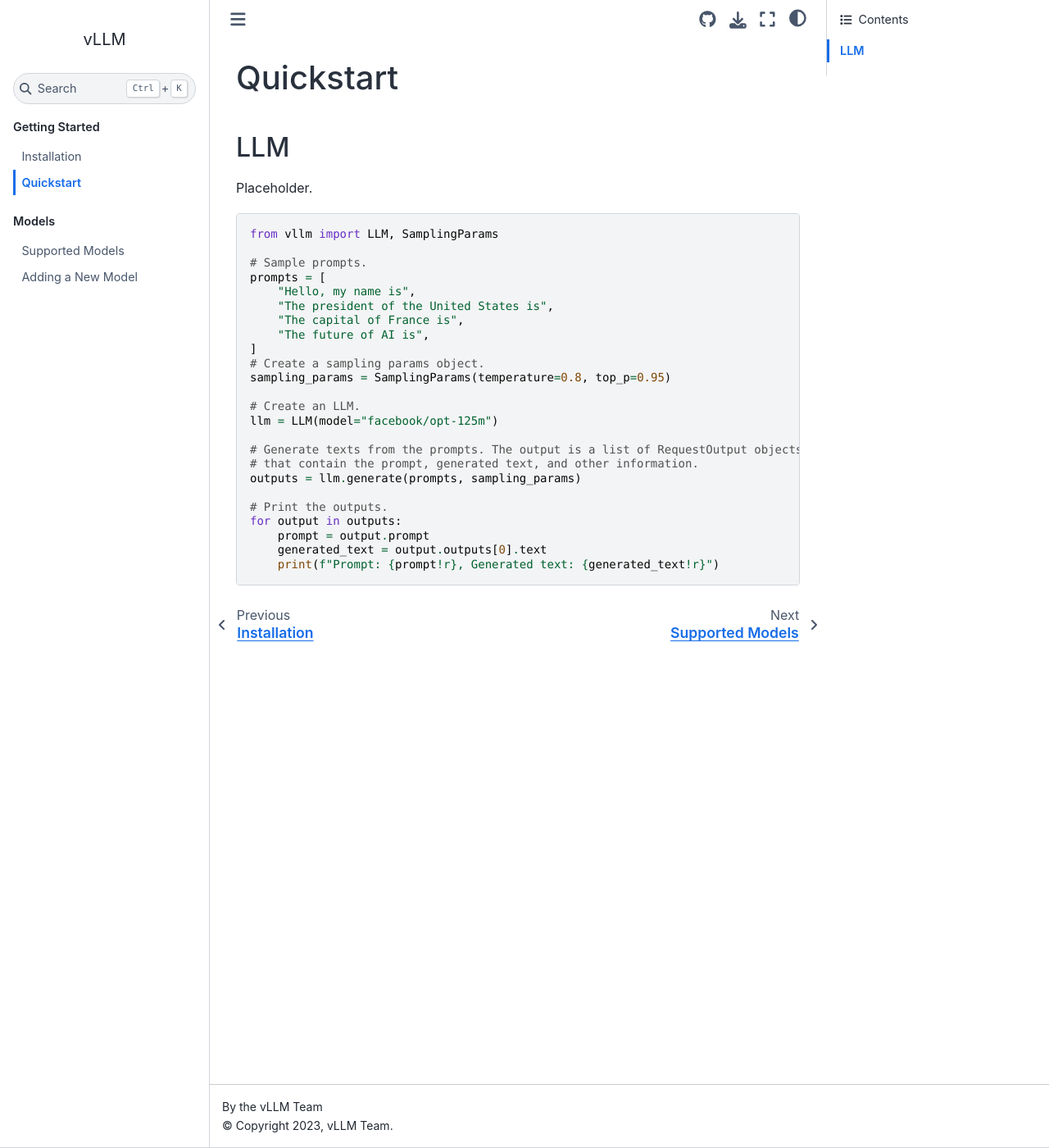
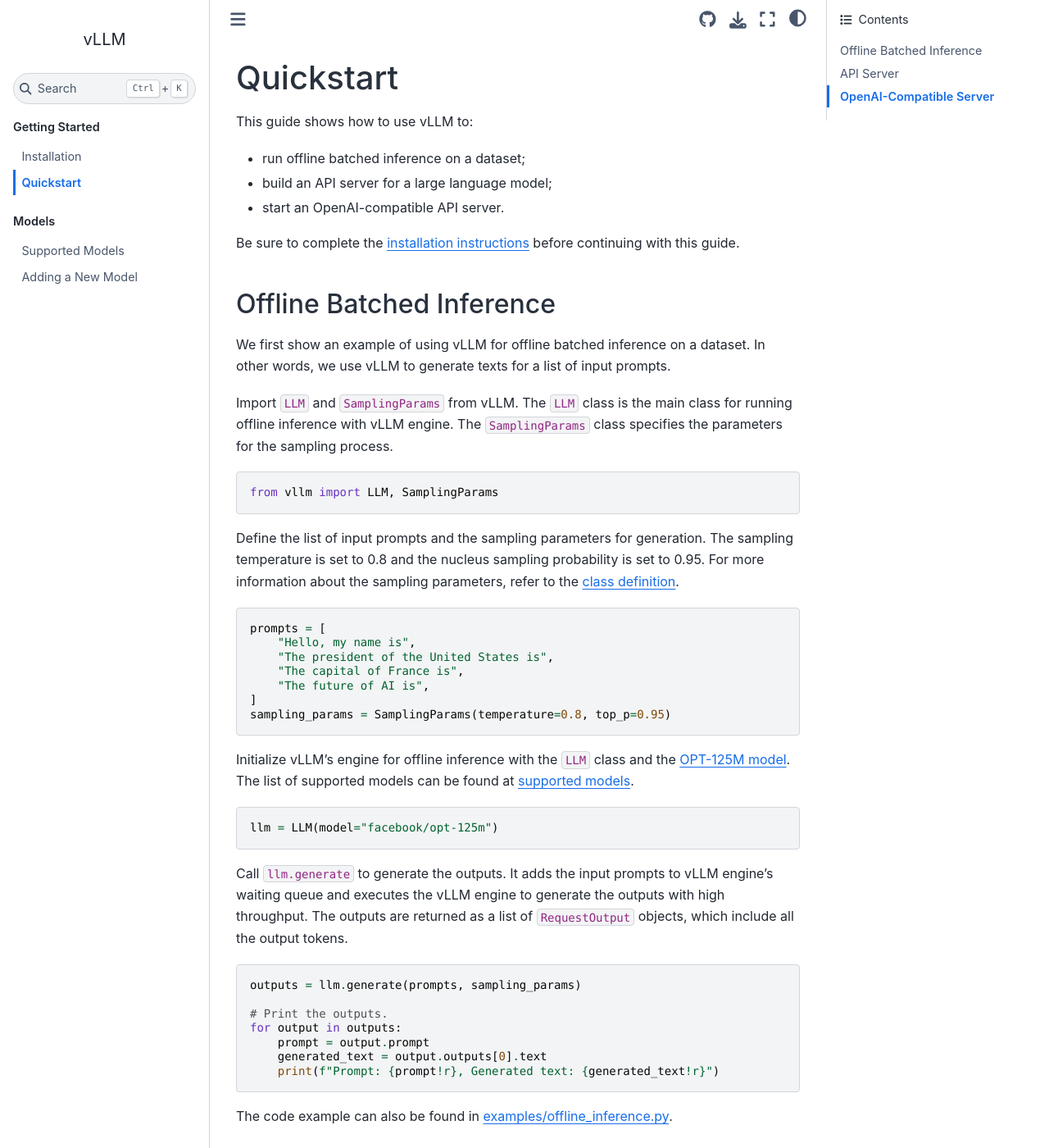
Before and after one commit to shaojiewang/vllm-rocm, a Sphinx documentation site: the page built from docs/source/getting_started/quickstart.rst, in a window 1280 px wide and 1400 px high. Shown: the whole window at 82% size. Built offline with Sphinx 7.4.7 and the Sphinx Book theme 1.1.4, drawn with Linux system fonts in a browser that asks for light colours; some of the changed text lies outside the part shown.

Commit message:
Add quickstart guide (#148)

```diff
--- a/docs/source/getting_started/installation.rst
+++ b/docs/source/getting_started/installation.rst
@@ -1,3 +1,5 @@
+.. _installation:
+
 Installation
 ============
 
--- a/docs/source/getting_started/quickstart.rst
+++ b/docs/source/getting_started/quickstart.rst
@@ -1,30 +1,49 @@
+.. _quickstart:
+
 Quickstart
 ==========
 
-LLM
----
+This guide shows how to use vLLM to:
 
-Placeholder.
+* run offline batched inference on a dataset;
+* build an API server for a large language model;
+* start an OpenAI-compatible API server.
+
+Be sure to complete the :ref:`installation instructions <installation>` before continuing with this guide.
+
+Offline Batched Inference
+-------------------------
+
+We first show an example of using vLLM for offline batched inference on a dataset. In other words, we use vLLM to generate texts for a list of input prompts.
+
+Import ``LLM`` and ``SamplingParams`` from vLLM. The ``LLM`` class is the main class for running offline inference with vLLM engine. The ``SamplingParams`` class specifies the parameters for the sampling process.
 
 .. code-block:: python
 
     from vllm import LLM, SamplingParams
 
-    # Sample prompts.
+Define the list of input prompts and the sampling parameters for generation. The sampling temperature is set to 0.8 and the nucleus sampling probability is set to 0.95. For more information about the sampling parameters, refer to the `class definition <https://github.com/WoosukKwon/vllm/blob/main/vllm/sampling_params.py>`_.
+
+.. code-block:: python
+
     prompts = [
         "Hello, my name is",
         "The president of the United States is",
         "The capital of France is",
         "The future of AI is",
     ]
-    # Create a sampling params object.
     sampling_params = SamplingParams(temperature=0.8, top_p=0.95)
 
-    # Create an LLM.
+Initialize vLLM's engine for offline inference with the ``LLM`` class and the `OPT-125M model <https://arxiv.org/abs/2205.01068>`_. The list of supported models can be found at :ref:`supported models <supported_models>`.
+
+.. code-block:: python
+
     llm = LLM(model="facebook/opt-125m")
 
-    # Generate texts from the prompts. The output is a list of RequestOutput objects
-    # that contain the prompt, generated text, and other information.
+Call ``llm.generate`` to generate the outputs. It adds the input prompts to vLLM engine's waiting queue and executes the vLLM engine to generate the outputs with high throughput. The outputs are returned as a list of ``RequestOutput`` objects, which include all the output tokens.
+
+.. code-block:: python
+
     outputs = llm.generate(prompts, sampling_params)
 
     # Print the outputs.
@@ -32,3 +51,81 @@
         prompt = output.prompt
         generated_text = output.outputs[0].text
         print(f"Prompt: {prompt!r}, Generated text: {generated_text!r}")
+
+
+The code example can also be found in `examples/offline_inference.py <https://github.com/WoosukKwon/vllm/blob/main/examples/offline_inference.py>`_.
+
+
+API Server
+----------
+
+vLLM can be deployed as an LLM service. We provide an example `FastAPI <https://fastapi.tiangolo.com/>`_ server. Check `vllm/entrypoints/api_server.py <https://github.com/WoosukKwon/vllm/blob/main/vllm/entrypoints/api_server.py>`_ for the server implementation. The server uses ``AsyncLLMEngine`` class to support asynchronous processing of incoming requests.
+
+Start the server:
+
+.. code-block:: console
+
+    $ python -m vllm.entrypoints.api_server
+
+By default, this command starts the server at ``http://localhost:8000`` with the OPT-125M model.
+
+Query the model in shell:
+
+.. code-block:: console
+
+    $ curl http://localhost:8000/generate \
+    $     -d '{
+    $         "prompt": "San Francisco is a",
+    $         "use_beam_search": true,
+    $         "n": 4,
+    $         "temperature": 0
+    $     }'
+
+See `examples/api_client.py <https://github.com/WoosukKwon/vllm/blob/main/examples/api_client.py>`_ for a more detailed client example.
+
+OpenAI-Compatible Server
+------------------------
+
+vLLM can be deployed as a server that mimics the OpenAI API protocol. This allows vLLM to be used as a drop-in replacement for applications using OpenAI API.
+
+Start the server:
+
+.. code-block:: console
+
+    $ python -m vllm.entrypoints.openai.api_server \
+    $     --model facebook/opt-125m
+
+By default, it starts the server at ``http://localhost:8000``. You can specify the address with ``--host`` and ``--port`` arguments. The server currently hosts one model at a time (OPT-125M in the above command) and implements `list models <https://platform.openai.com/docs/api-reference/models/list>`_ and `create completion <https://platform.openai.com/docs/api-reference/completions/create>`_ endpoints. We are actively adding support for more endpoints.
+
+This server can be queried in the same format as OpenAI API. For example, list the models:
+
+.. code-block:: console
+
+    $ curl http://localhost:8000/v1/models
+
+Query the model with input prompts:
+
+.. code-block:: console
+
+    $ curl http://localhost:8000/v1/completions \
+    $     -H "Content-Type: application/json" \
+    $     -d '{
+    $         "model": "facebook/opt-125m",
+    $         "prompt": "San Francisco is a",
+    $         "max_tokens": 7,
+    $         "temperature": 0
+    $     }'
+
+Since this server is compatible with OpenAI API, you can use it as a drop-in replacement for any applications using OpenAI API. For example, another way to query the server is via the ``openai`` python package:
+
+.. code-block:: python
+
+    import openai
+    # Modify OpenAI's API key and API base to use vLLM's API server.
+    openai.api_key = "EMPTY"
+    openai.api_base = "http://localhost:8000/v1"
+    completion = openai.Completion.create(model="facebook/opt-125m",
+                                          prompt="San Francisco is a")
+    print("Completion result:", completion)
+
+For a more detailed client example, refer to `examples/openai_client.py <https://github.com/WoosukKwon/vllm/blob/main/examples/openai_client.py>`_.
--- a/docs/source/index.rst
+++ b/docs/source/index.rst
@@ -1,5 +1,7 @@
 Welcome to vLLM!
 ================
+
+vLLM is a high-throughput and memory-efficient inference and serving engine for large language models (LLM).
 
 Documentation
 -------------
```
Also changed, not shown: 1 other file.
